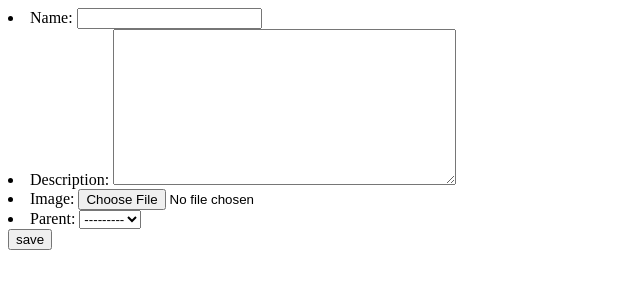
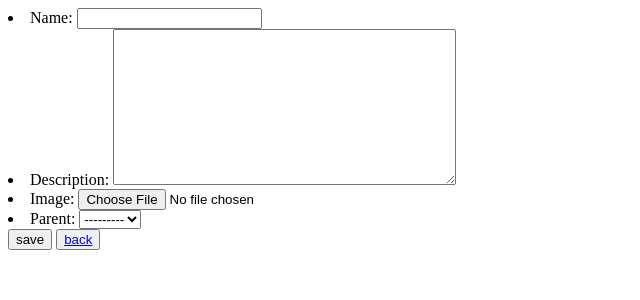
Before and after one commit to Nikolay89Veselinov/Python-Django-homework, a Django app: page /create/ in a window 1280 px wide. Shown: the top 300 px of the page, without its empty margins (0-640 px from the left). Run offline with Django 3.2, Linux system fonts and the light colour scheme; data that the repository does not hold is empty.

Commit message:
Created back btn in category forms

```diff
--- a/categories/templates/categories/category_confirm_delete.html
+++ b/categories/templates/categories/category_confirm_delete.html
@@ -2,4 +2,5 @@
 <form action="" method="post">
     {% csrf_token %}
     <button>yes</button>
+    <button><a href="javascript:history.back()">back</a></button>
 </form>
--- a/categories/templates/categories/category_detail.html
+++ b/categories/templates/categories/category_detail.html
@@ -2,3 +2,4 @@
 <p>Description: {{ object.description }}</p>
 <p>Parent: {{ object.parent }}</p>
 <img style="width:300px; height:250px;" src="{{object.image.url}}" alt="">
+<button><a href="javascript:history.back()">back</a></button>
--- a/categories/templates/categories/category_form.html
+++ b/categories/templates/categories/category_form.html
@@ -2,4 +2,5 @@
     {% csrf_token %}
     {{ form.as_ul }}
     <button>save</button>
+    <button><a href="javascript:history.back()">back</a></button>
 </form>
```
